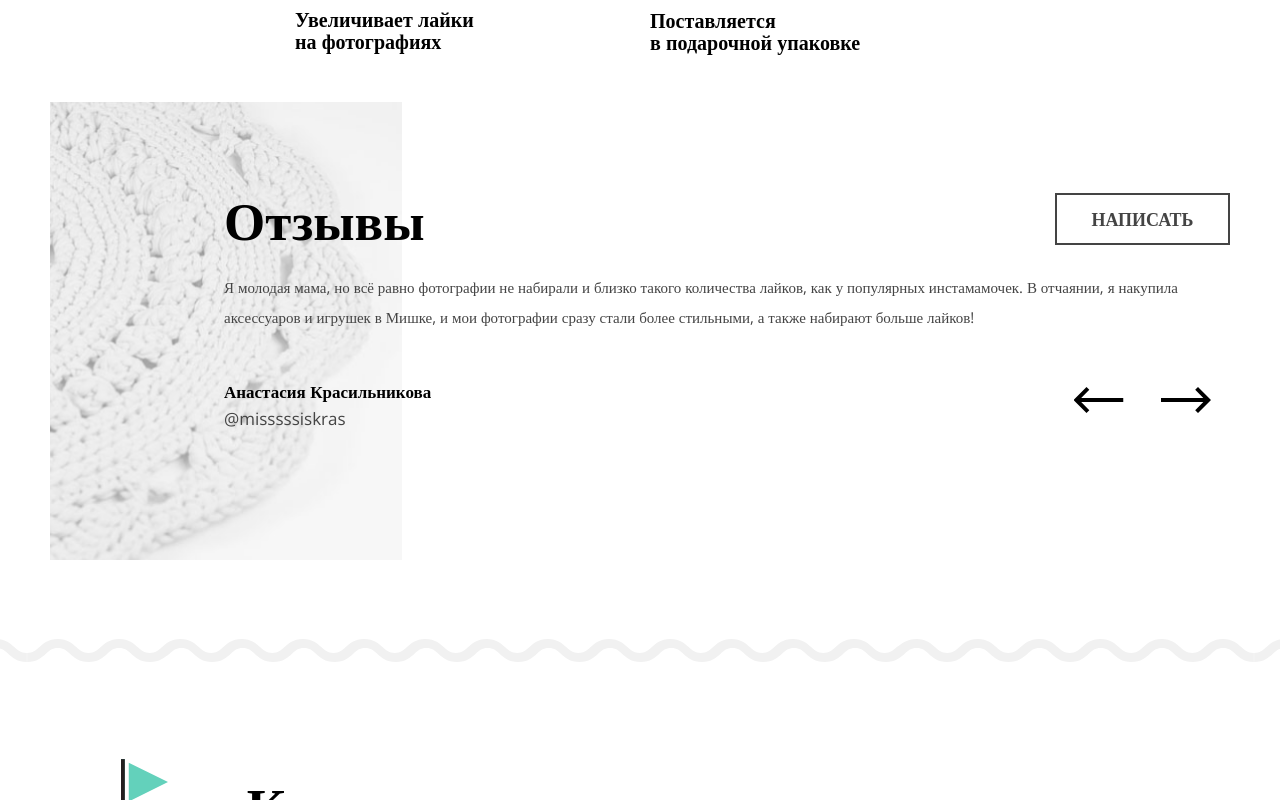
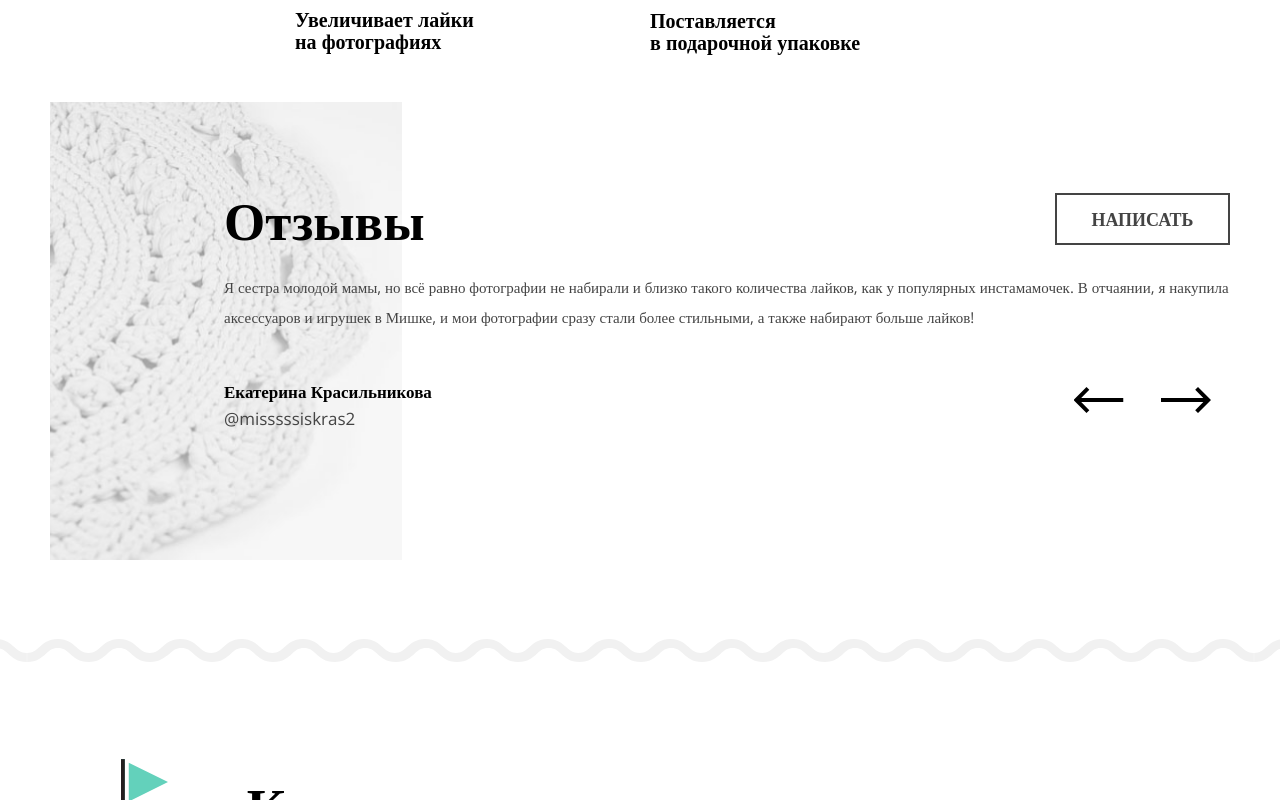
Before and after one commit to Bravenrl/mishka, a website: page source/index.html in a window 1280 px wide. Both pictures are taken after a click on the button "Вперёд". Shown: the part 2153-2953 px from the top of the page. Drawn offline with nearby package versions, Linux system fonts and the light colour scheme; files that its build step writes are made by us from their sources; files whose address does not match are found by name.

Commit message:
add slider animation

```diff
--- a/source/js/script.js
+++ b/source/js/script.js
@@ -2,9 +2,78 @@ const toggler = document.querySelector('.toggler');
 const siteNav = document.querySelector('.page-header__site-nav');
 const userNav = document.querySelector('.page-header__user-nav');
 
-toggler.addEventListener('click', ()=>{
+toggler.addEventListener('click', () => {
   toggler.classList.toggle('toggler--active');
-  siteNav.classList.toggle('page-header__site-nav--active')
-  userNav.classList.toggle('page-header__user-nav--active')
+  siteNav.classList.toggle('page-header__site-nav--active');
+  userNav.classList.toggle('page-header__user-nav--active');
+});
 
-})
+class Slider {
+  constructor() {
+    this.sliderElements = document.querySelectorAll('.slider__item');
+    this.sliderControlLeft = document.querySelector('.slider__button-back');
+    this.sliderControlRight = document.querySelector('.slider__button-forward');
+    this.elementsCount = this.sliderElements.length;
+    this.currentElement = 0;
+    this.prevElement = 0;
+  }
+
+  inint() {
+    this._setHandlers();
+    this._initSliderItems();
+    this._checkControls();
+  }
+
+  _initSliderItems() {
+    this.sliderElements.forEach((element)=>{
+      element.classList.remove('slider__item--active');
+    })
+    console.log(this.currentElement);
+    this.sliderElements[this.currentElement].classList.add('slider__item--active');
+  }
+
+  _checkControls() {
+    if (!this.currentElement) {
+      this.sliderControlLeft.disabled = true;
+    } else {
+      this.sliderControlLeft.disabled = false;
+    }
+
+    if (this.currentElement===this.elementsCount-1) {
+      this.sliderControlRight.disabled = true;
+    } else {
+      this.sliderControlRight.disabled = false;
+    }
+  }
+
+  _changeSlide() {
+    this.sliderElements[this.prevElement].classList.remove('slider__item--active');
+    this.sliderElements[this.currentElement].classList.add('slider__item--active');
+  }
+
+  _setHandlers() {
+    this.sliderControlLeft.addEventListener('click', () => {
+      if (!this.currentElement) {
+        return;
+      }
+      this.prevElement = this.currentElement;
+      this.currentElement--;
+      this._changeSlide();
+      this._checkControls();
+    });
+
+    this.sliderControlRight.addEventListener('click', () => {
+      if (this.currentElement===this.elementsCount-1) {
+        return;
+      }
+      this.prevElement = this.currentElement;
+      this.currentElement++;
+      this._changeSlide();
+      this._checkControls();
+    });
+  }
+}
+
+const slider = new Slider();
+
+slider.inint();
--- a/source/scss/blocks/main/slider.scss
+++ b/source/scss/blocks/main/slider.scss
@@ -6,6 +6,7 @@
     flex-direction: column;
     justify-content: space-between;
     height: 100%;
+    animation: fadeIn 0.5s ease-in-out;
   }
 }
 
@@ -27,7 +28,8 @@
     opacity: 0.6;
   }
 
-  &:active {
+  &:active,
+  &:disabled {
     opacity: 0.3;
   }
 }
```
